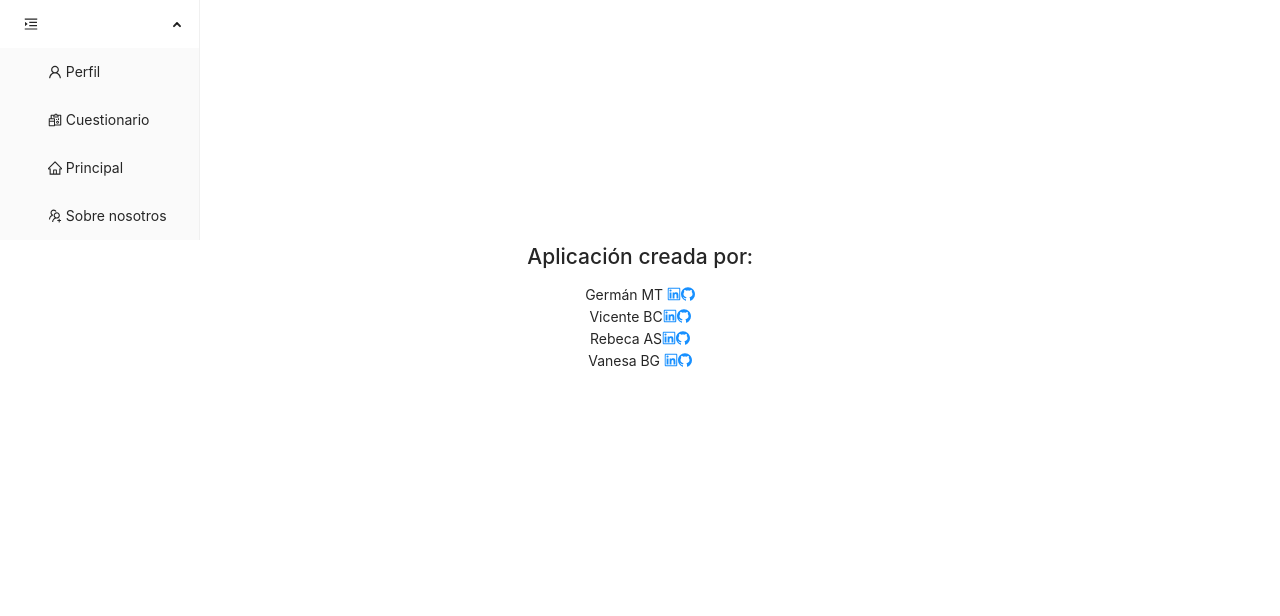
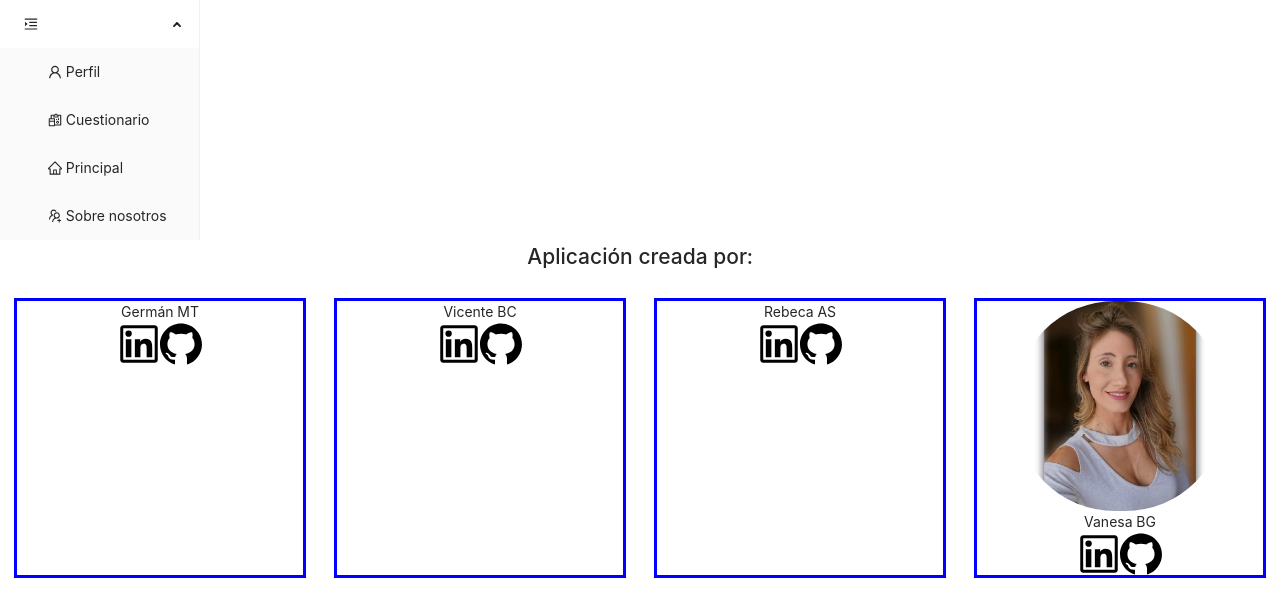
Before and after one commit to vaneebg/FRONTEND-TRIPULACIONES, a React (Create React App) app: page /aboutUs in a window 1280 px wide. Shown: the top 616 px of the page. Built offline with nearby package versions, Linux system fonts and the light colour scheme; no server answers.

Commit message:
about us

```diff
--- a/src/components/AboutUs/AboutUs.jsx
+++ b/src/components/AboutUs/AboutUs.jsx
@@ -1,20 +1,45 @@
 
 import { GithubOutlined, LinkedinOutlined } from "@ant-design/icons";
-
+import './AboutUs.scss'
+import imgVane from '../../assets/vane.jpg'
 
 const AboutUs = () => {
-  return (
-    <div>
+  return (<>
+
         <h2>Aplicación creada por:</h2>
-        <span>Germán MT</span> <a href="https://www.linkedin.com/in/moltorger/"><LinkedinOutlined className='svg' /></a>
-        <a href="https://github.com/Molerog"><GithubOutlined className='svg' /></a><br />
-        <span>Vicente BC</span><a href="https://www.linkedin.com/in/vibarcar/"><LinkedinOutlined className='svg' /></a>
-        <a href="https://github.com/Vincecoorp21"><GithubOutlined className='svg' /></a> <br />
-        <span>Rebeca AS</span><a href="https://www.linkedin.com/in/rebeca-as/"><LinkedinOutlined className='svg' /></a>
-        <a href="https://github.com/RebecaASuesta"><GithubOutlined className='svg' /></a> <br />
-        <span>Vanesa BG</span>  <a href="https://www.linkedin.com/in/vanesa-bg/"><LinkedinOutlined className='svg' /></a>
+        <div className="about">
+        <div className="target">
+
+        <span>Germán MT</span>
+        <div className="iconsSocial">
+        <a href="https://www.linkedin.com/in/moltorger/"><LinkedinOutlined className='svg' /></a>
+        <a href="https://github.com/Molerog"><GithubOutlined className='svg' /></a>
+        </div>
+        </div>
+        <div className="target">
+        <span>Vicente BC</span>
+        <div className="iconsSocial">
+        <a href="https://www.linkedin.com/in/vibarcar/"><LinkedinOutlined className='svg' /></a>
+        <a href="https://github.com/Vincecoorp21"><GithubOutlined className='svg' /></a>
+        </div>
+        </div>
+        <div className="target">
+        <span>Rebeca AS</span>
+        <div className="iconsSocial">
+        <a href="https://www.linkedin.com/in/rebeca-as/"><LinkedinOutlined className='svg' /></a>
+        <a href="https://github.com/RebecaASuesta"><GithubOutlined className='svg' /></a>
+        </div>
+        </div>
+        <div className="target">
+        <img className='imgAuth' src={imgVane} alt="" />
+        <span>Vanesa BG</span>
+        <div className="iconsSocial">
+        <a href="https://www.linkedin.com/in/vanesa-bg/"><LinkedinOutlined className='svg' /></a>
         <a href="https://github.com/vaneebg"><GithubOutlined className='svg' /></a>
+        </div>
+        </div>
     </div>
+    </>
   )
 }
 
--- /dev/null
+++ b/src/components/AboutUs/AboutUs.scss
@@ -0,0 +1,20 @@
+.about{
+    display:flex;
+}
+
+.target{
+    display: flex;
+    flex-direction: column;
+    align-items: center;
+    border:3px solid blue;
+    width:30%;
+    margin:1em;
+}
+.svg{
+    color:black;
+    font-size: 3em;
+
+}
+.imgAuth{
+    border-radius: 100px;
+}
```
Also changed, not shown: src/assets/vane.jpg (added).
